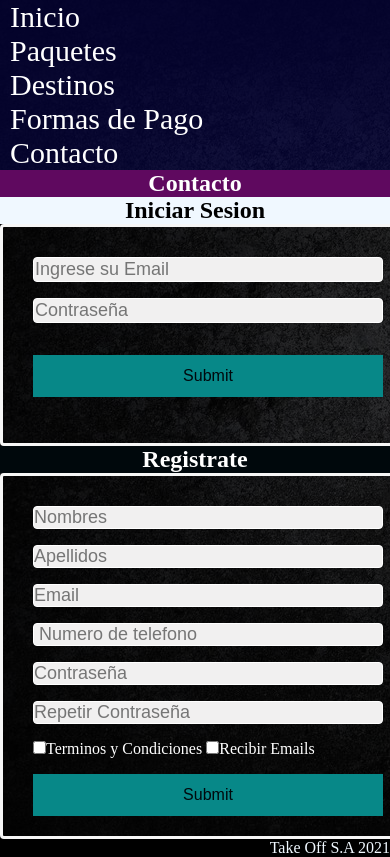
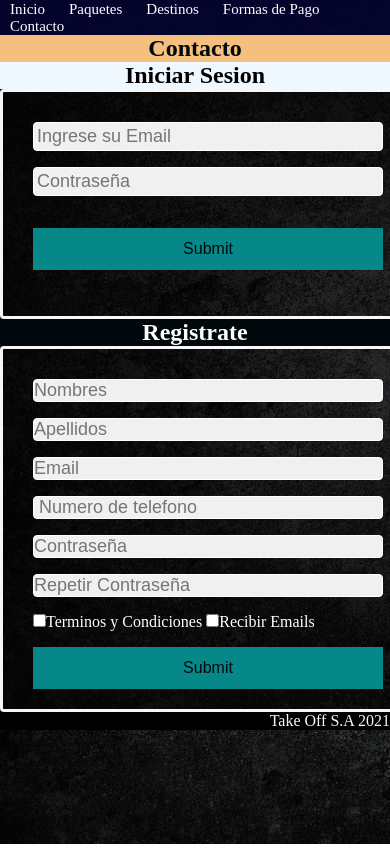
Before and after one commit to HectorMamani18/CoderPrueba, a plain HTML site: page paginas/Contacto.html in a window 390 px wide. Shown: the top 857 px of the page. Drawn offline with Linux system fonts and the light colour scheme.

Commit message:
guarde responsive

```diff
--- a/estilos/estilos.css
+++ b/estilos/estilos.css
@@ -628,12 +628,17 @@ font-weight: lighter;
             color: #00080c;
         }
 
-        .menu li{
+        .menu li a{
             display: flex;
-            justify-content: flex-start;
+            align-items: flex-end;
+            font-size: 15px;
 
+ }
 
-        }
+ .marca5 p{
+     bottom: 0px;
+
+ }
       .video{
           width: 410px;
 
@@ -646,18 +651,22 @@ font-weight: lighter;
           height: 300px;
       }
 .contorls{
-    padding: 1px;
+    padding: 3px;
 
 }
 .controls{
     padding: 0px ;
 }
 
-.m5 li{
+
+.sesiont{
+    background-color: rgb(245, 191, 126) ;
+    color: #00080c;
+}
+.m5 li a{
     display: flex;
-            justify-content: flex-start;
+  justify-content: flex-start;
+    font-size: 15px;
 }
 
-
-
-    }
+ }
--- a/paginas/Contacto.html
+++ b/paginas/Contacto.html
@@ -70,9 +70,9 @@
       </form>
 
 
-      <footer class="marca5">Take Off S.A 2021</footer>
+
   </section>
-
+ <footer > <p class="marca5"> Take Off S.A 2021</p></footer>
 </body>
 
 </html>
```
